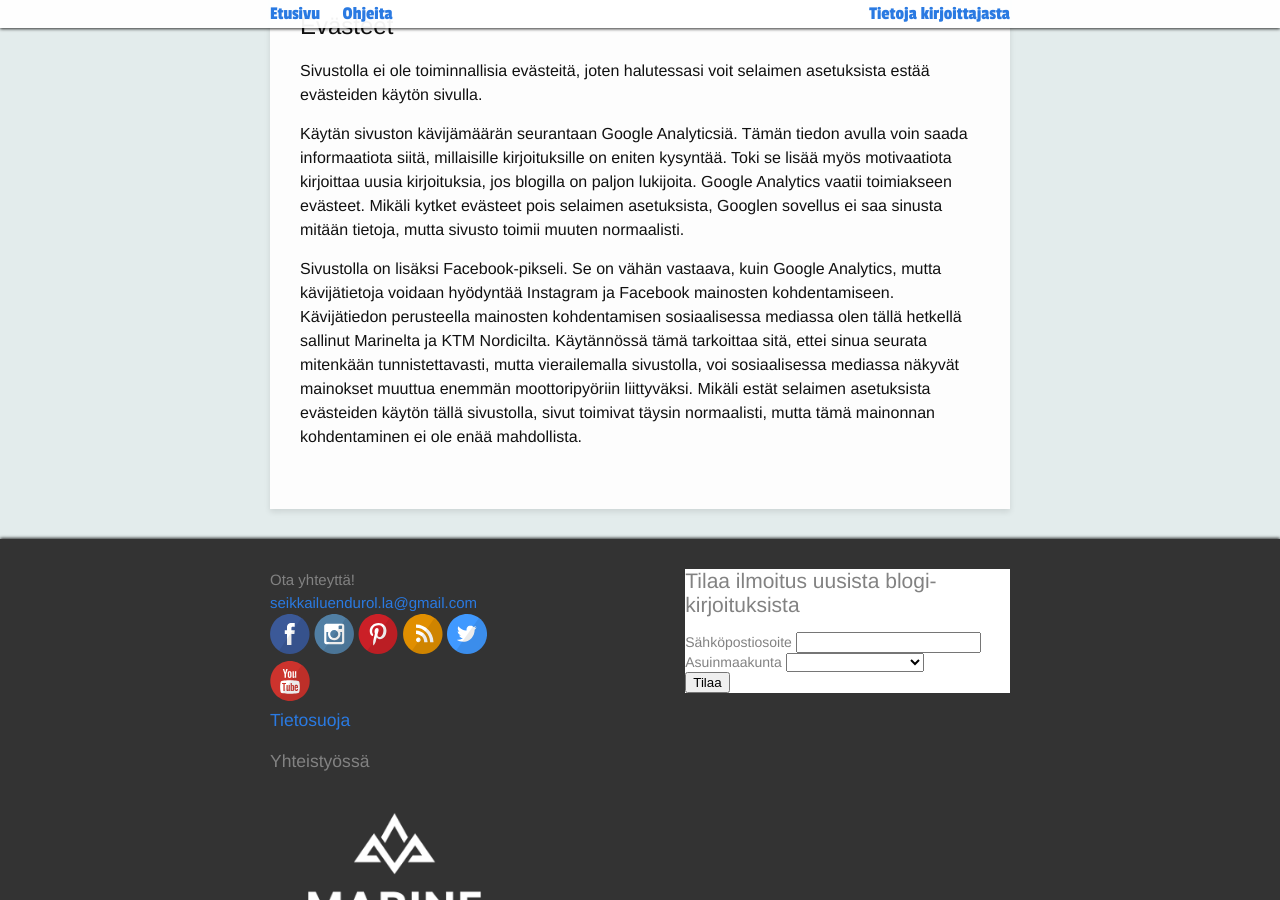
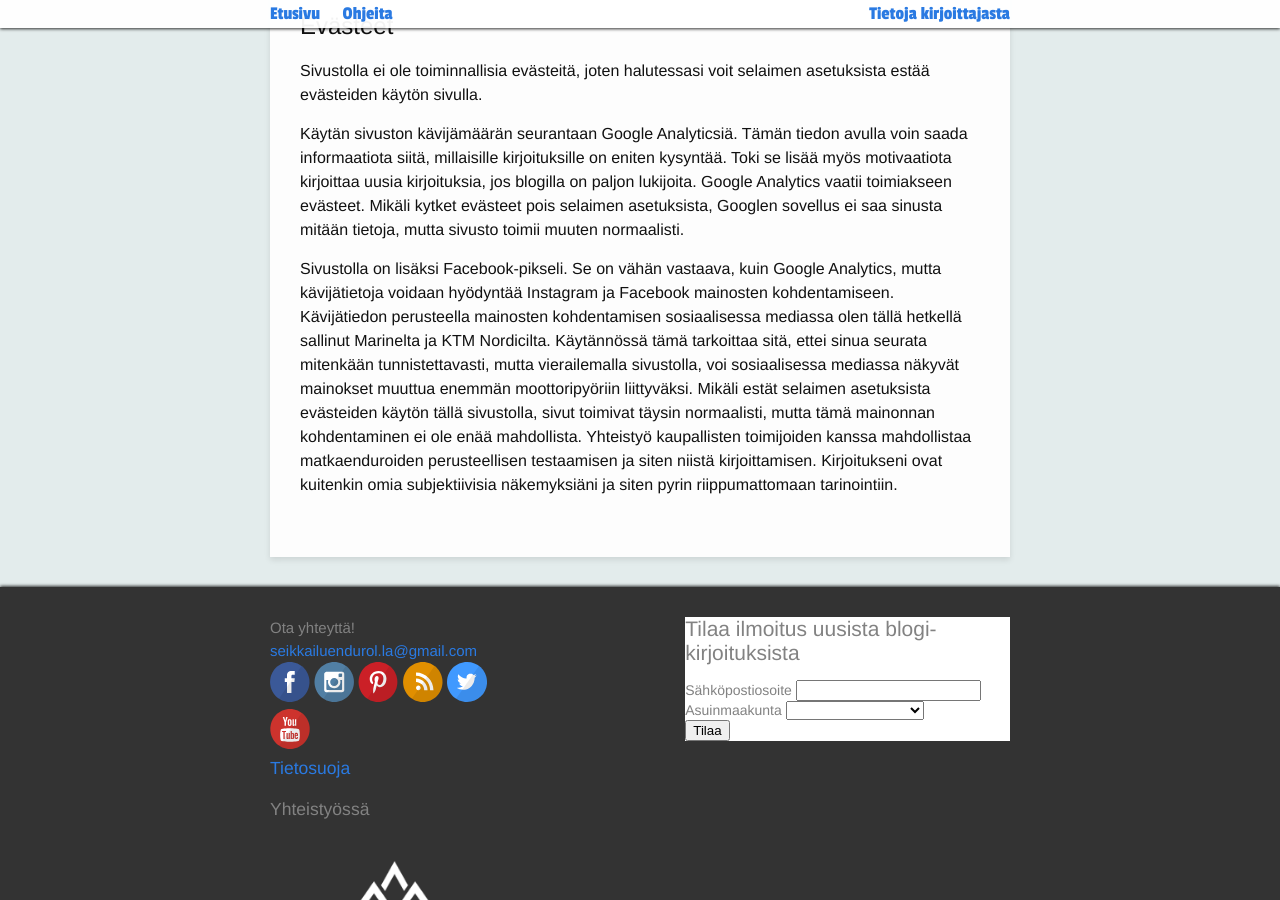
Before and after one commit to seikkailuendurolla/seikkailuendurolla.github.io, a Jekyll site: the page built from tietosuoja.md, in a window 1280 px wide and 900 px high, scrolled down 884 px. Built offline with Jekyll 4.4.1, drawn with Linux system fonts in a browser that asks for light colours; some web fonts are replaced; comment, search, counter and statistics services are not loaded.

Commit message:
Loppukaneetti

```diff
--- a/tietosuoja.md
+++ b/tietosuoja.md
@@ -38,3 +38,7 @@ vierailemalla sivustolla, voi sosiaalisessa mediassa näkyvät mainokset
 muuttua enemmän moottoripyöriin liittyväksi. Mikäli estät selaimen
 asetuksista evästeiden käytön tällä sivustolla, sivut toimivat täysin
 normaalisti, mutta tämä mainonnan kohdentaminen ei ole enää mahdollista.
+Yhteistyö kaupallisten toimijoiden kanssa mahdollistaa matkaenduroiden
+perusteellisen testaamisen ja siten niistä kirjoittamisen. Kirjoitukseni
+ovat kuitenkin omia subjektiivisia näkemyksiäni ja siten pyrin
+riippumattomaan tarinointiin.
```
